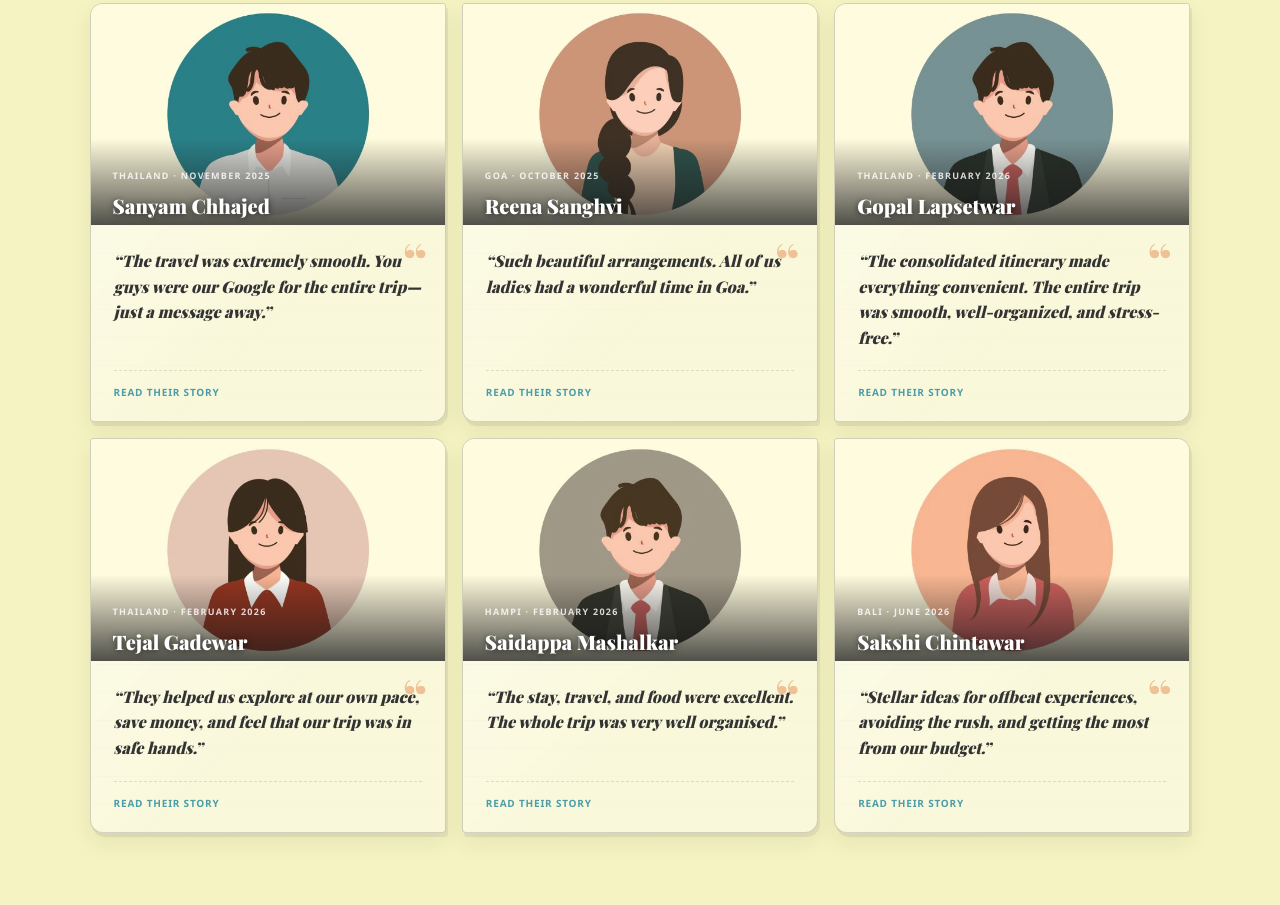
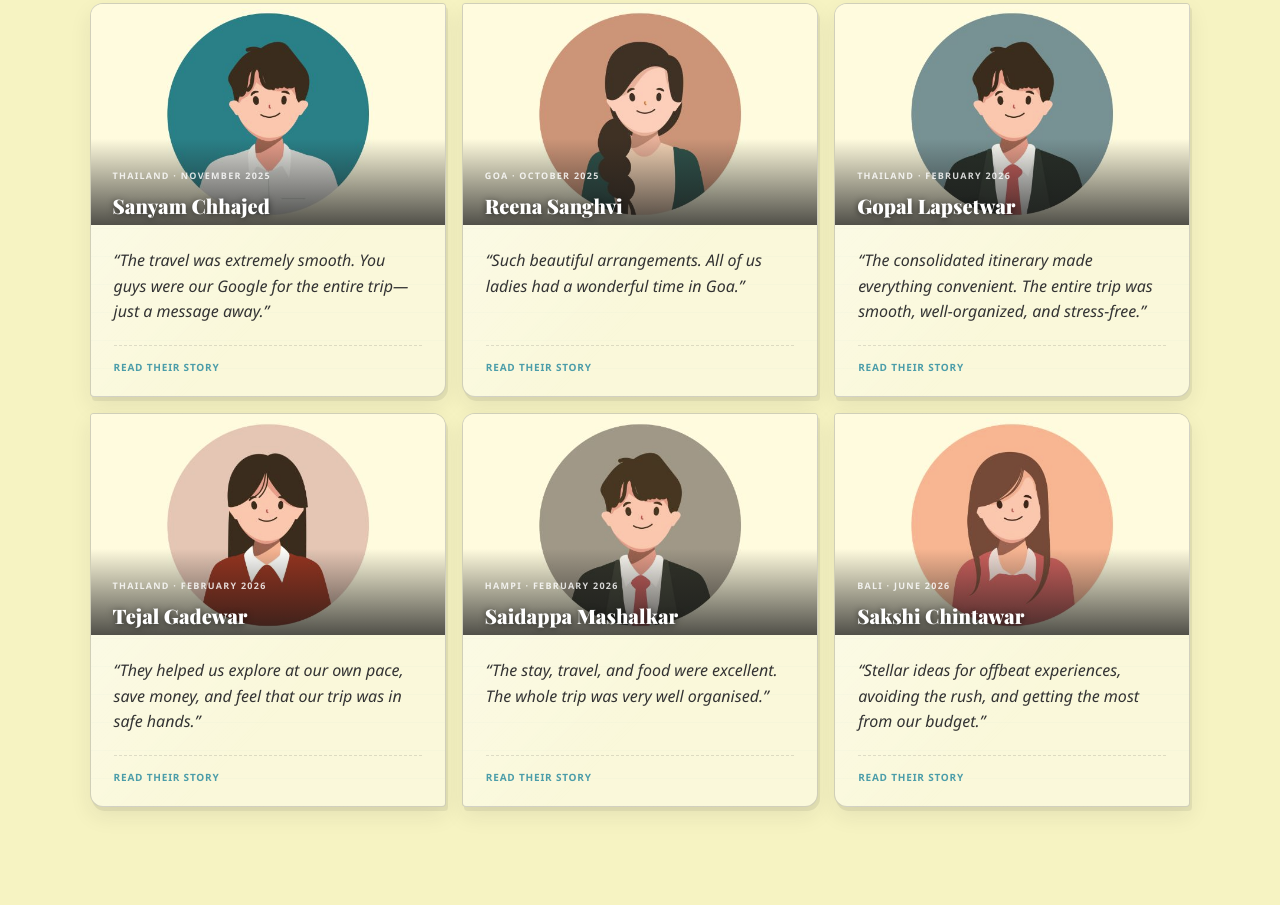
Before and after one commit to ghoomsafar/ghoomsafar-website, a plain HTML site: page index.html in a window 1280 px wide. Shown: the part 2675-3580 px from the top of the page. Drawn offline with nearby package versions, Linux system fonts and the light colour scheme; a web font is replaced by a local one.

Commit message:
Refine testimonial typography and email contact
Co-authored-by: Copilot <223556219+Copilot@users.noreply.github.com>

```diff
--- a/ghoomsafar-premium.css
+++ b/ghoomsafar-premium.css
@@ -726,21 +726,11 @@ nav a.nav-cta:hover {
 	padding: 23px 23px 20px;
 }
 
-.portfolio-quote-mark {
-	position: absolute;
-	top: 10px;
-	right: 18px;
-	color: rgba(227, 116, 52, 0.42);
-	font-family: var(--gs-serif);
-	font-size: 48px;
-	line-height: 1;
-}
-
 .portfolio-card-copy > p {
 	position: relative;
 	margin: 0 0 20px;
 	color: var(--gs-ink);
-	font-family: var(--gs-serif);
+	font-family: var(--gs-sans);
 	font-size: 16px;
 	font-weight: 500;
 	line-height: 1.6;
@@ -1734,9 +1724,10 @@ nav a.nav-cta:hover {
 	border-left: 2px solid var(--gs-teal);
 	background: rgba(255, 255, 255, 0.35);
 	color: #333333;
-	font-family: var(--gs-serif);
+	font-family: var(--gs-sans);
 	font-size: 15px;
 	font-style: italic;
+	font-weight: 500;
 	line-height: 1.85;
 }
 
--- a/index.html
+++ b/index.html
@@ -415,7 +415,6 @@ Free HTML CSS Template
                             </div>
                         </div>
                         <div class="portfolio-card-copy">
-                            <span class="portfolio-quote-mark" aria-hidden="true">“</span>
                             <p>“The travel was extremely smooth. You guys were our Google for the entire trip—just a message away.”</p>
                             <span class="portfolio-read">Read their story</span>
                         </div>
@@ -433,7 +432,6 @@ Free HTML CSS Template
                             </div>
                         </div>
                         <div class="portfolio-card-copy">
-                            <span class="portfolio-quote-mark" aria-hidden="true">“</span>
                             <p>“Such beautiful arrangements. All of us ladies had a wonderful time in Goa.”</p>
                             <span class="portfolio-read">Read their story</span>
                         </div>
@@ -451,7 +449,6 @@ Free HTML CSS Template
                             </div>
                         </div>
                         <div class="portfolio-card-copy">
-                            <span class="portfolio-quote-mark" aria-hidden="true">“</span>
                             <p>“The consolidated itinerary made everything convenient. The entire trip was smooth, well-organized, and stress-free.”</p>
                             <span class="portfolio-read">Read their story</span>
                         </div>
@@ -473,7 +470,6 @@ Free HTML CSS Template
                             </div>
                         </div>
                         <div class="portfolio-card-copy">
-                            <span class="portfolio-quote-mark" aria-hidden="true">“</span>
                             <p>“They helped us explore at our own pace, save money, and feel that our trip was in safe hands.”</p>
                             <span class="portfolio-read">Read their story</span>
                         </div>
@@ -491,7 +487,6 @@ Free HTML CSS Template
                             </div>
                         </div>
                         <div class="portfolio-card-copy">
-                            <span class="portfolio-quote-mark" aria-hidden="true">“</span>
                             <p>“The stay, travel, and food were excellent. The whole trip was very well organised.”</p>
                             <span class="portfolio-read">Read their story</span>
                         </div>
@@ -511,7 +506,6 @@ Free HTML CSS Template
                             </div>
                         </div>
                         <div class="portfolio-card-copy">
-                            <span class="portfolio-quote-mark" aria-hidden="true">“</span>
                             <p>“Stellar ideas for offbeat experiences, avoiding the rush, and getting the most from our budget.”</p>
                             <span class="portfolio-read">Read their story</span>
                         </div>
@@ -560,7 +554,7 @@ Free HTML CSS Template
                     <div class="contact-details">
                         <div class="contact-item">
                             <label>Email Us</label>
-                            <p>info.ghoomsafar@gmail.com</p>
+                            <p><a href="mailto:info.ghoomsafar@gmail.com?subject=Travel%20Planning%20Inquiry%20%7C%20GhoomSafar">info.ghoomsafar@gmail.com</a></p>
                         </div>
                         <div class="contact-item">
                             <label>Call / WhatsApp</label>
```
